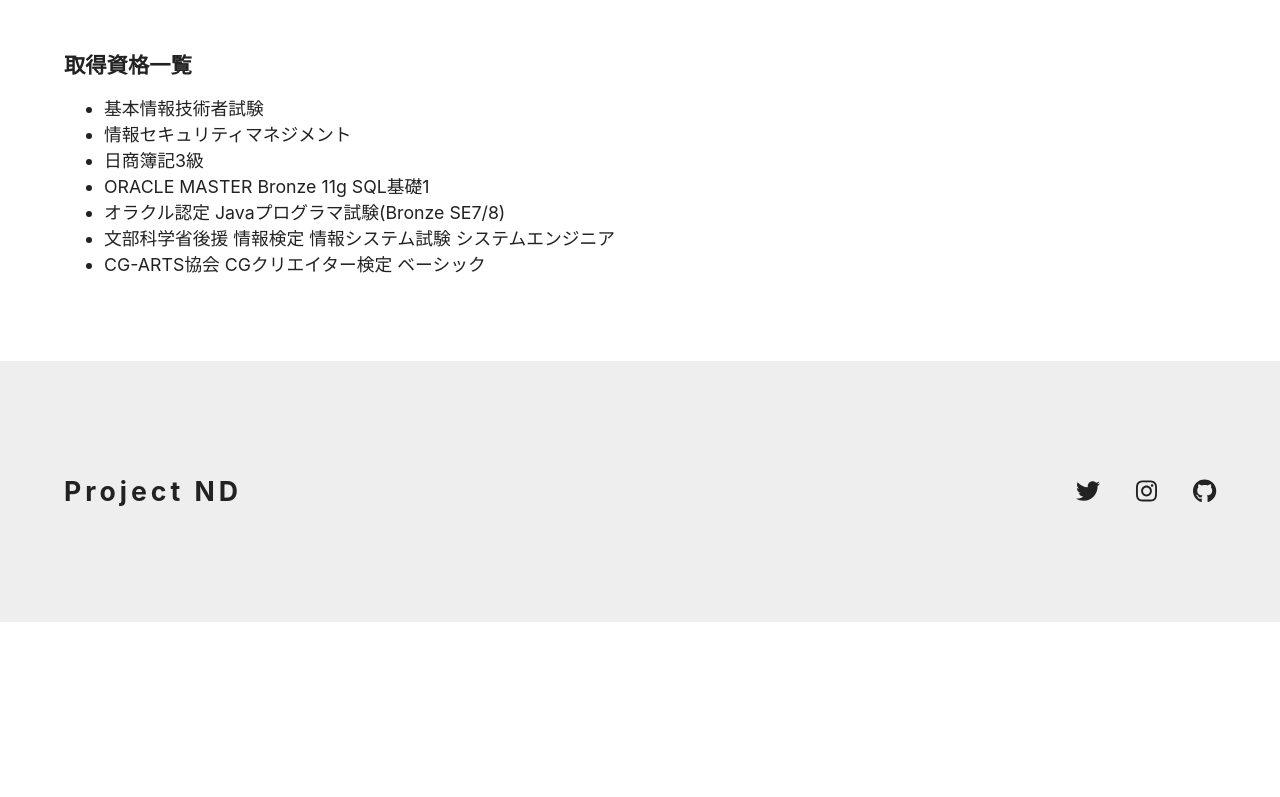
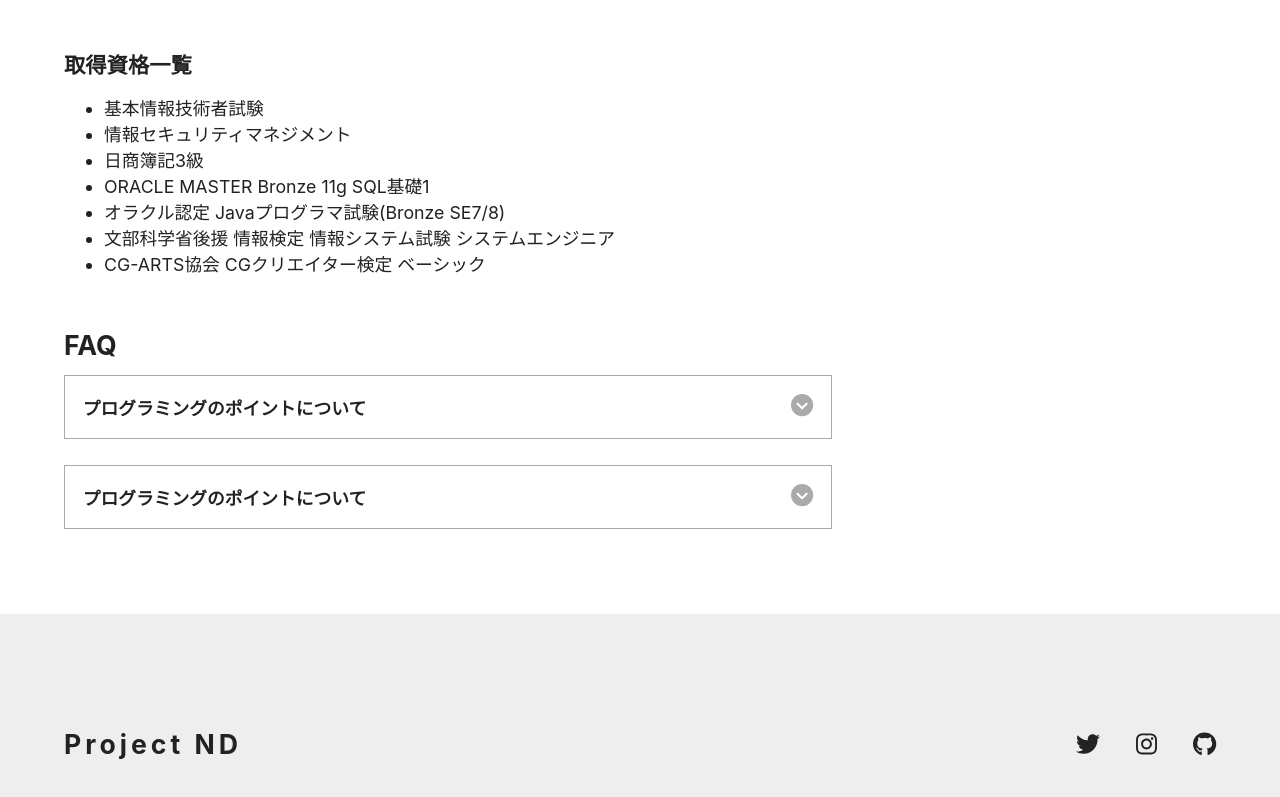
Before and after one commit to NozawaDaishi/nd-website, a Next.js app: page /about in a window 1280 px wide. Shown: the part 1831-2628 px from the top of the page. Before the commit the page ends 2453 px from the top, so only its background shows below. Built offline with nearby package versions, Linux system fonts and the light colour scheme.

Commit message:
AboutページにAccordionの作成

```diff
--- /dev/null
+++ b/components/accordion.js
@@ -0,0 +1,28 @@
+import { useState, useRef } from 'react'
+import styles from 'styles/accordion.module.css'
+import { FontAwesomeIcon } from '@fortawesome/react-fontawesome'
+import { faCircleChevronDown } from '@fortawesome/free-solid-svg-icons'
+
+export default function Accordion({ heading, children }) {
+  const [textIsOpen, setTextIsOpen] = useState(false)
+
+  const toggleText = () => {
+    setTextIsOpen((prev) => !prev)
+  }
+
+  const refText = useRef(null)
+
+  return (
+    <div className={textIsOpen ? styles.open : styles.close}>
+      <h3 className={styles.heading}>
+        <button onClick={toggleText}>
+          {heading}
+          <FontAwesomeIcon icon={faCircleChevronDown} className={styles.icon} />
+        </button>
+      </h3>
+      <div className={styles.text} ref={refText} style={{ '--text-height': refText.current ? `${refText.current.scrollHeight}px` : '0px' }}>
+        <div className={styles.textInner}>{children}</div>
+      </div>
+    </div>
+  )
+}
--- a/pages/about.js
+++ b/pages/about.js
@@ -4,6 +4,7 @@
 import PostBody from 'components/post-body'
 import Contact from 'components/contact'
 import { TwoColumn, TwoColumnMain, TwoColumnSidebar } from 'components/two-column'
+import Accordion from 'components/accordion'
 import Image from 'next/image'
 import eyecatch from 'images/about.jpg'
 
@@ -42,6 +43,18 @@
               <li>文部科学省後援 情報検定 情報システム試験 システムエンジニア</li>
               <li>CG-ARTS協会 CGクリエイター検定 ベーシック</li>
             </ul>
+
+            <h2>FAQ</h2>
+            <Accordion heading="プログラミングのポイントについて">
+              <p>
+                プログラミングのポイントは作りたいものを作ることです。楽しいことから思いつき、目標とゴールを決め、そこに向かってさまざまな課題を設定していきながら、プログラムを作っていきます。
+              </p>
+            </Accordion>
+            <Accordion heading="プログラミングのポイントについて">
+              <p>
+                プログラミングのポイントは作りたいものを作ることです。楽しいことから思いつき、目標とゴールを決め、そこに向かってさまざまな課題を設定していきながら、プログラムを作っていきます。
+              </p>
+            </Accordion>
           </PostBody>
         </TwoColumnMain>
 
--- /dev/null
+++ b/styles/accordion.module.css
@@ -0,0 +1,74 @@
+.open,
+.close {
+  border: solid 1px var(--gray-25);
+}
+
+/* 見出し */
+.heading {
+  font-size: var(--body);
+}
+
+.heading button {
+  all: unset;
+  outline: revert;
+  -webkit-tap-highlight-color: transparent;
+  cursor: pointer;
+  box-sizing: border-box;
+  width: 100%;
+  padding: 1em;
+  display: flex;
+  justify-content: space-between;
+  gap: 1em;
+}
+
+/* 見出しのアイコン */
+.icon {
+  color: var(--gray-25);
+  font-size: 1.25em;
+  transition: transform 0.5s;
+}
+
+.open .icon {
+  transform: rotate(180deg);
+}
+
+/* テキスト */
+.text {
+  overflow: hidden;
+  height: 0px;
+  transition: none;
+}
+
+.open .text {
+  animation: openAnim 0.5s forwards;
+}
+
+.close .text {
+  animation: closeAnim 0.5s forwards;
+}
+
+@keyframes openAnim {
+  0% {
+    height: 0px;
+  }
+  99% {
+    height: var(--text-height);
+  }
+  100% {
+    height: auto;
+  }
+}
+
+@keyframes closeAnim {
+  0% {
+    height: var(--text-height);
+  }
+  100% {
+    height: 0px;
+  }
+}
+
+.textInner {
+  padding: 0 1.14em 1.14em;
+  font-size: calc(var(--body) * 0.875);
+}
```
